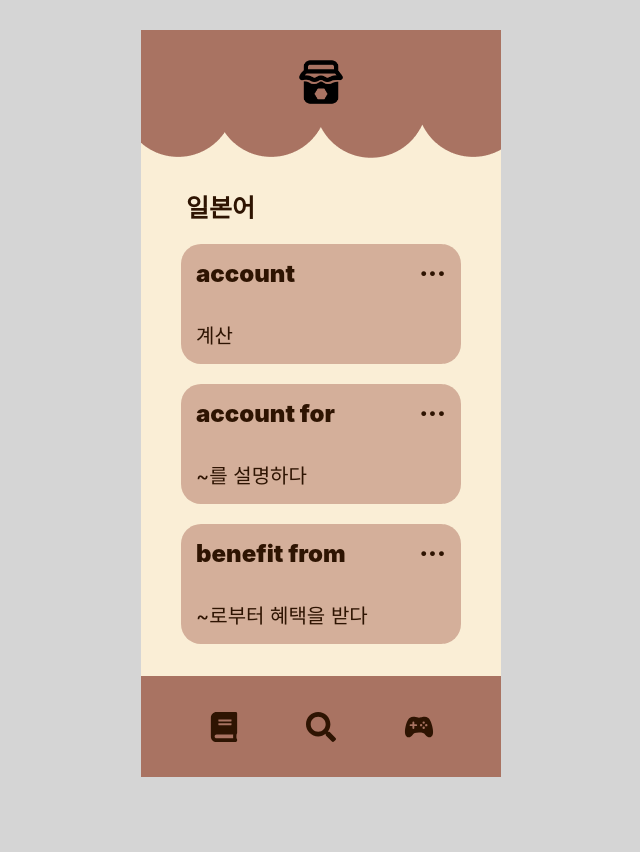
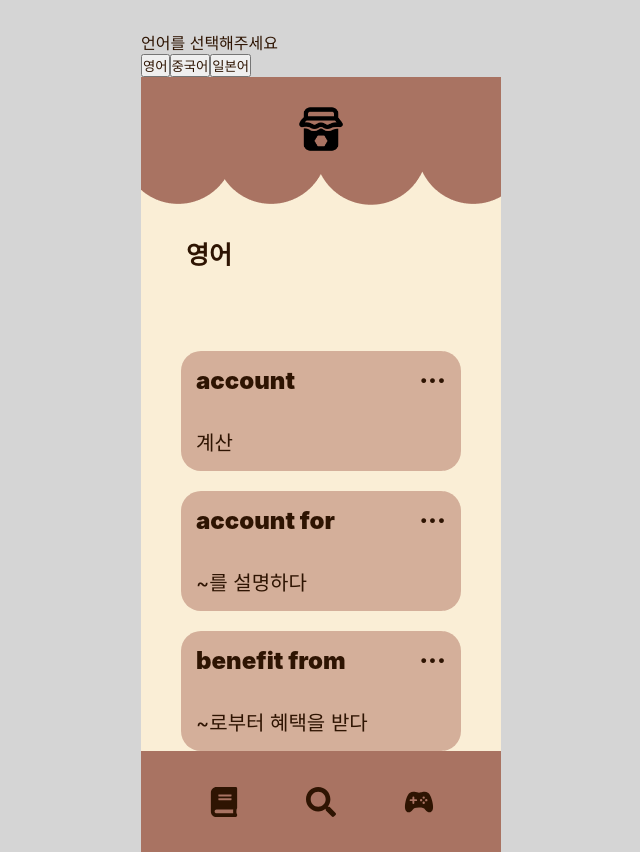
Before and after one commit to NamBaeDeop/VocaJam_FE, a React (Create React App) app: page / in a window 1280 px wide. Shown: the whole page, without its empty margins (319-959 px from the left). Before the commit the page ends 800 px from the top, so only its background shows below. Built offline with nearby package versions, Linux system fonts and the light colour scheme.

Commit message:
추가: 카테고리 클릭시 해당 단어장 출력 기능

```diff
--- a/src/App.js
+++ b/src/App.js
@@ -1,12 +1,12 @@
 import VocaPage from './jsx/vocabulary/VocaPage';
 // import Game from "./jsx/game/Game";
-
+import Voca from './jsx/vocabulary/vocamain';
 
 
 function App() {
   return (
     <>
-      <VocaPage />
+      <Voca/>
     </>
   );
 }
--- a/src/jsx/vocabulary/VocaCard.jsx
+++ b/src/jsx/vocabulary/VocaCard.jsx
@@ -2,27 +2,14 @@ import React from "react";
 import { useState, useEffect } from "react";
 import '../../css/vocaCard.css';
 
-export default function VocaCard(){
-    // const [voca, setVoca] = useState([]);
-    const [lang, setLang] = useState("EN");
-
-    // const getData=()=>{
-    //     fetch('./data/dummyChinese.json')
-    //     .then((res) => res.json())
-    //     .then((data)=>{
-    //         console.log(data);
-    //         setVoca(data);
-    //     })}
-
-    //   useEffect(()=>{
-    //     getData()
-    //   },[])
+export default function VocaCard(lang){
 
         const [voca, setVoca] = useState([]);
+        const langValue = lang.lang;
 
         const getData = async () => {
             try {
-                const response = await fetch('./data/dummyEnglish.json');
+                const response = await fetch(`./data/dummy${langValue}.json`);
                 const data = await response.json();
                 console.log(data);
                 setVoca(data);
@@ -33,7 +20,8 @@ export default function VocaCard(){
 
         useEffect(() => {
             getData();
-        }, []);
+            // eslint-disable-next-line react-hooks/exhaustive-deps
+        }, [langValue]);
 
     return (
         <>
--- a/src/jsx/vocabulary/VocaPage.jsx
+++ b/src/jsx/vocabulary/VocaPage.jsx
@@ -6,16 +6,17 @@ import Footer from '../default/Footer';
 import VocaCard from "../vocabulary/VocaCard";
 import Main from "../../css/Vocapage";
 
-export default function VocaPage(){
-    // const [lang, setLang] = useState("EN");
-
+export default function VocaPage({lang}){
+  console.log(lang, "VocaPage");
 
     return (
         <>
             <Header/>
             <Main>
-                <h1>일본어</h1>
-                <VocaCard />
+                <h1>{lang === "English" ? <span>영어</span> : null }</h1>
+                <h1>{lang === "Chinese" ? <span>중국어</span> : null}</h1>
+                <h1>{lang === "Japanese" ? <span>일본어</span> : null}</h1>
+                <VocaCard lang={lang}/>
             </Main>
             <Footer/>
         </>
--- /dev/null
+++ b/src/jsx/vocabulary/vocamain.jsx
@@ -0,0 +1,39 @@
+import React, { useState } from "react";
+import VocaPage from "./VocaPage";
+
+export default function Voca() {
+  const [lang, setLang] = useState('English');;
+
+  return (
+    <div className="content">
+      <p className="h1">언어를 선택해주세요</p>
+      <div className="btn">
+        <button
+          className="English"
+          onClick={(e) => {
+            setLang(e.target.className);
+          }}
+        >
+          영어
+        </button>
+        <button
+          className="Chinese"
+          onClick={(e) => {
+            setLang(e.target.className);
+          }}
+        >
+          중국어
+        </button>
+        <button
+          className="Japanese"
+          onClick={(e) => {
+            setLang(e.target.className);
+          }}
+        >
+          일본어
+        </button>
+      </div>
+      <VocaPage lang={lang}/>
+    </div>
+  );
+}
```
